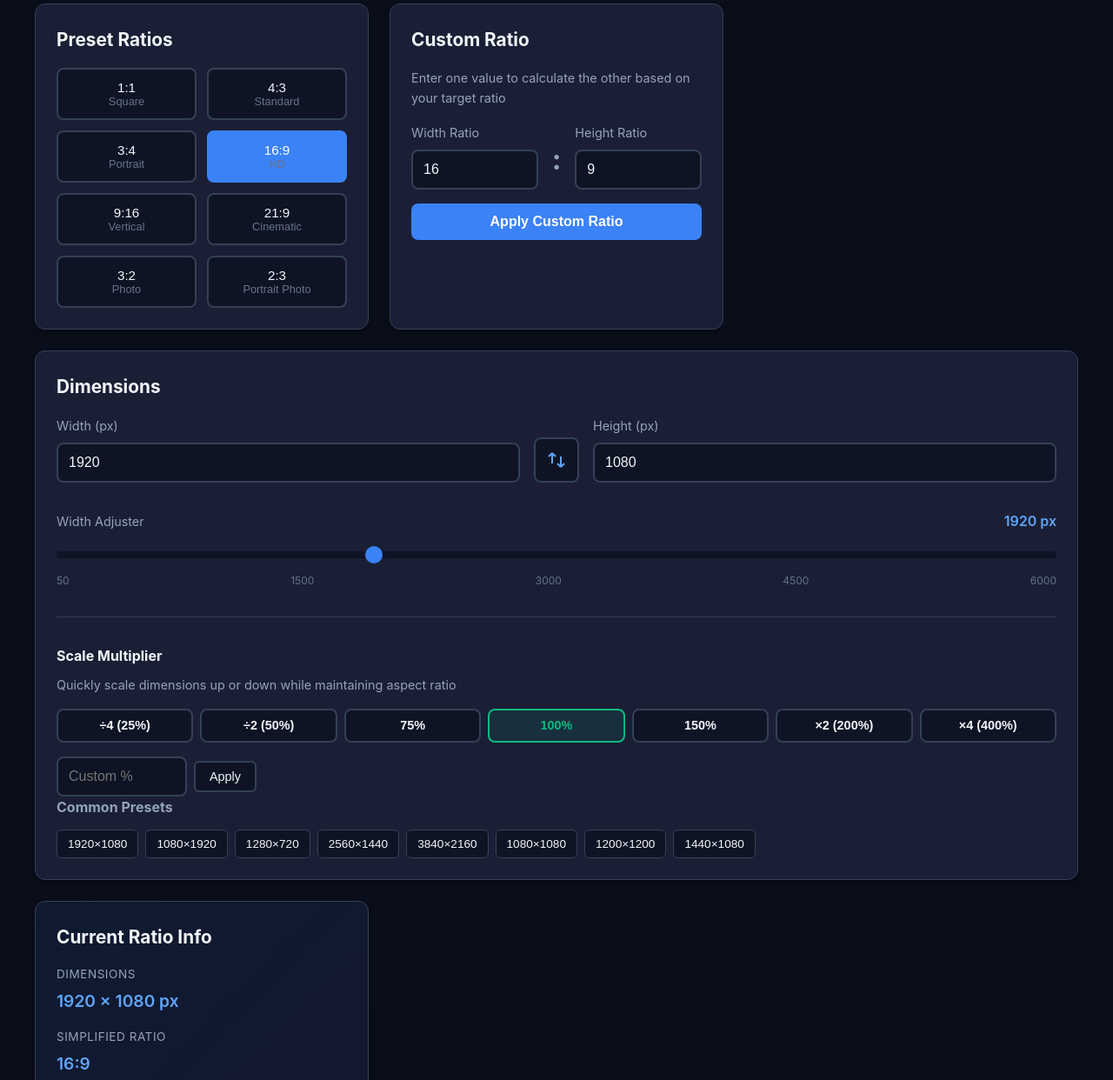
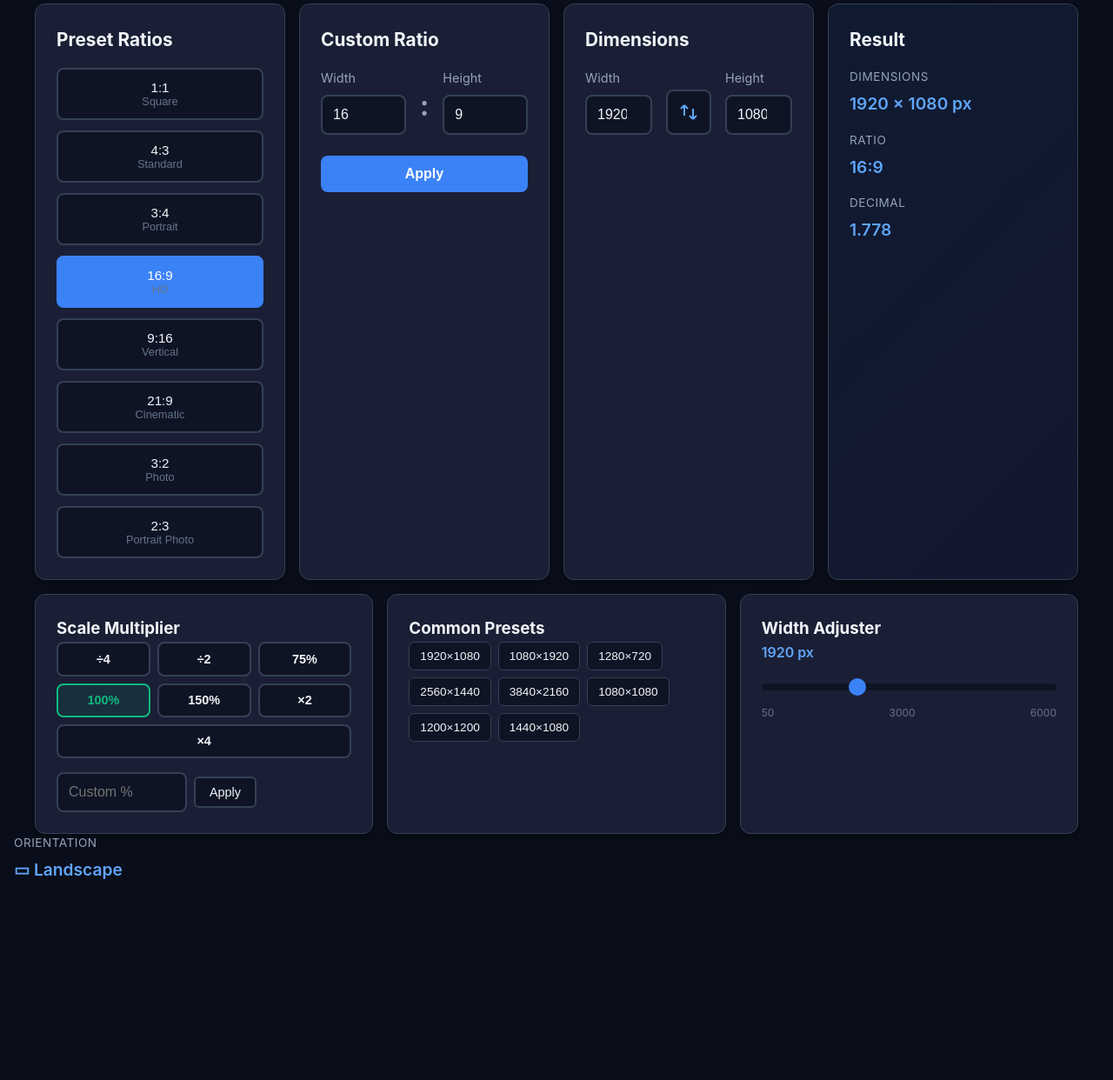
Before and after one commit to shawnisikli/Aspect_Ratio_Helper, a plain HTML site: page index.html in a window 1280 px wide. Shown: the part 263-1505 px from the top of the page at 87% size. After the commit the page ends 1310 px from the top, so only its background shows below. Drawn offline with Linux system fonts and the light colour scheme; a script that the page names is missing.

Commit message:
Improve UI layout and fix crop functionality - Move video editor controls to top for less scrolling - Remove gray overlay from crop tools - Fix 9:16 ratio boundary enforcement in image editor - Maximize crop presets to fit image bounds - Reorganize calculator with compact grid layout - Download FFmpeg files locally for CORS fix

```diff
--- a/editor.js
+++ b/editor.js
@@ -185,15 +185,17 @@ function selectCropRatio(ratio, btnElement) {
     cropData.ratio = ratio.width && ratio.height ? { width: ratio.width, height: ratio.height } : null;
 
     if (cropData.ratio) {
-        // Adjust crop area to match ratio
+        // Calculate maximum crop area that fits within canvas at target ratio
         const targetRatio = cropData.ratio.width / cropData.ratio.height;
-        const currentRatio = cropData.width / cropData.height;
+        const canvasRatio = canvas.width / canvas.height;
 
-        if (currentRatio > targetRatio) {
-            // Too wide, adjust width
+        if (canvasRatio > targetRatio) {
+            // Canvas is wider than target ratio, constrain by height
+            cropData.height = canvas.height;
             cropData.width = cropData.height * targetRatio;
         } else {
-            // Too tall, adjust height
+            // Canvas is taller than target ratio, constrain by width
+            cropData.width = canvas.width;
             cropData.height = cropData.width / targetRatio;
         }
 
@@ -300,16 +302,36 @@ function setupCropHandlers() {
             if (cropData.x < 0) {
                 cropData.width += cropData.x;
                 cropData.x = 0;
+                // Recalculate height if ratio is locked
+                if (cropData.ratio) {
+                    const targetRatio = cropData.ratio.width / cropData.ratio.height;
+                    cropData.height = cropData.width / targetRatio;
+                }
             }
             if (cropData.y < 0) {
                 cropData.height += cropData.y;
                 cropData.y = 0;
+                // Recalculate width if ratio is locked
+                if (cropData.ratio) {
+                    const targetRatio = cropData.ratio.width / cropData.ratio.height;
+                    cropData.width = cropData.height * targetRatio;
+                }
             }
             if (cropData.x + cropData.width > canvas.width) {
                 cropData.width = canvas.width - cropData.x;
+                // Recalculate height if ratio is locked
+                if (cropData.ratio) {
+                    const targetRatio = cropData.ratio.width / cropData.ratio.height;
+                    cropData.height = cropData.width / targetRatio;
+                }
             }
             if (cropData.y + cropData.height > canvas.height) {
                 cropData.height = canvas.height - cropData.y;
+                // Recalculate width if ratio is locked
+                if (cropData.ratio) {
+                    const targetRatio = cropData.ratio.width / cropData.ratio.height;
+                    cropData.width = cropData.height * targetRatio;
+                }
             }
 
             // Minimum size
--- a/index.html
+++ b/index.html
@@ -20,37 +20,35 @@
         </div>
 
         <div class="tab-content active" id="calculator">
-        <div class="grid">
-            <!-- Preset Ratios Section -->
+        <div class="calculator-layout">
+            <!-- Top Row: Compact Controls -->
+            <div class="calculator-controls-top">
                 <div class="card">
                     <h2>Preset Ratios</h2>
                     <div class="preset-grid" id="presetRatios"></div>
                 </div>
 
-            <!-- Custom Ratio Input -->
                 <div class="card">
                     <h2>Custom Ratio</h2>
-                <p class="help-text">Enter one value to calculate the other based on your target ratio</p>
                     <div class="ratio-input-group">
                         <div class="input-wrapper">
-                        <label for="ratioWidth">Width Ratio</label>
+                            <label for="ratioWidth">Width</label>
                             <input type="number" id="ratioWidth" min="1" step="1" placeholder="16">
                         </div>
                         <span class="ratio-separator">:</span>
                         <div class="input-wrapper">
-                        <label for="ratioHeight">Height Ratio</label>
+                            <label for="ratioHeight">Height</label>
                             <input type="number" id="ratioHeight" min="1" step="1" placeholder="9">
                         </div>
                     </div>
-                <button id="applyCustomRatio" class="btn-primary">Apply Custom Ratio</button>
+                    <button id="applyCustomRatio" class="btn-primary" style="width: 100%; margin-top: 0.5rem;">Apply</button>
                 </div>
 
-            <!-- Pixel Dimensions -->
-            <div class="card card-large">
+                <div class="card">
                     <h2>Dimensions</h2>
                     <div class="dimension-controls">
                         <div class="input-group">
-                        <label for="widthPx">Width (px)</label>
+                            <label for="widthPx">Width</label>
                             <input type="number" id="widthPx" min="1" step="1" placeholder="1920">
                         </div>
                         <button id="swapBtn" class="btn-swap" title="Swap dimensions">
@@ -59,37 +57,43 @@
                             </svg>
                         </button>
                         <div class="input-group">
-                        <label for="heightPx">Height (px)</label>
+                            <label for="heightPx">Height</label>
                             <input type="number" id="heightPx" min="1" step="1" placeholder="1080">
                         </div>
                     </div>
+                </div>
 
-                <div class="slider-section">
-                    <div class="slider-header">
-                        <label for="widthSlider">Width Adjuster</label>
-                        <span id="sliderValue" class="slider-value">1920 px</span>
+                <div class="card card-info">
+                    <h2>Result</h2>
+                    <div class="info-grid">
+                        <div class="info-item">
+                            <span class="info-label">Dimensions</span>
+                            <span class="info-value" id="currentDimensions">—</span>
                         </div>
-                    <input type="range" id="widthSlider" min="50" max="6000" value="1920" step="1">
-                    <div class="slider-marks">
-                        <span>50</span>
-                        <span>1500</span>
-                        <span>3000</span>
-                        <span>4500</span>
-                        <span>6000</span>
+                        <div class="info-item">
+                            <span class="info-label">Ratio</span>
+                            <span class="info-value" id="simplifiedRatio">—</span>
+                        </div>
+                        <div class="info-item">
+                            <span class="info-label">Decimal</span>
+                            <span class="info-value" id="decimalRatio">—</span>
+                        </div>
+                    </div>
                 </div>
             </div>
 
-                <div class="multiplier-section">
+            <!-- Bottom Row: Additional Controls -->
+            <div class="calculator-controls-bottom">
+                <div class="card">
                     <h3>Scale Multiplier</h3>
-                    <p class="help-text">Quickly scale dimensions up or down while maintaining aspect ratio</p>
                     <div class="multiplier-controls">
-                        <button class="multiplier-btn" data-multiplier="0.25">÷4 (25%)</button>
-                        <button class="multiplier-btn" data-multiplier="0.5">÷2 (50%)</button>
+                        <button class="multiplier-btn" data-multiplier="0.25">÷4</button>
+                        <button class="multiplier-btn" data-multiplier="0.5">÷2</button>
                         <button class="multiplier-btn" data-multiplier="0.75">75%</button>
                         <button class="multiplier-btn multiplier-reset" data-multiplier="1">100%</button>
                         <button class="multiplier-btn" data-multiplier="1.5">150%</button>
-                        <button class="multiplier-btn" data-multiplier="2">×2 (200%)</button>
-                        <button class="multiplier-btn" data-multiplier="4">×4 (400%)</button>
+                        <button class="multiplier-btn" data-multiplier="2">×2</button>
+                        <button class="multiplier-btn" data-multiplier="4">×4</button>
                     </div>
                     <div class="custom-multiplier">
                         <input type="number" id="customMultiplier" placeholder="Custom %" min="1" step="1">
@@ -97,27 +101,26 @@
                     </div>
                 </div>
 
-                <div class="preset-dimensions">
+                <div class="card">
                     <h3>Common Presets</h3>
                     <div class="preset-buttons" id="pixelPresets"></div>
                 </div>
+
+                <div class="card">
+                    <h3>Width Adjuster</h3>
+                    <div class="slider-header">
+                        <span id="sliderValue" class="slider-value">1920 px</span>
                     </div>
-
-            <!-- Current Ratio Display -->
-            <div class="card card-info">
-                <h2>Current Ratio Info</h2>
-                <div class="info-grid">
-                    <div class="info-item">
-                        <span class="info-label">Dimensions</span>
-                        <span class="info-value" id="currentDimensions">—</span>
+                    <input type="range" id="widthSlider" min="50" max="6000" value="1920" step="1">
+                    <div class="slider-marks">
+                        <span>50</span>
+                        <span>3000</span>
+                        <span>6000</span>
                     </div>
-                    <div class="info-item">
-                        <span class="info-label">Simplified Ratio</span>
-                        <span class="info-value" id="simplifiedRatio">—</span>
                 </div>
-                    <div class="info-item">
-                        <span class="info-label">Decimal Ratio</span>
-                        <span class="info-value" id="decimalRatio">—</span>
+            </div>
+        </div>
+        </div>
                     </div>
                     <div class="info-item">
                         <span class="info-label">Orientation</span>
@@ -208,7 +211,7 @@
                 </div>
 
                 <div class="video-editor-main" id="videoEditorMain" style="display: none;">
-                    <div class="video-sidebar">
+                    <div class="video-controls-top">
                         <div class="card">
                             <h2>Video Info</h2>
                             <div class="info-grid">
--- a/styles.css
+++ b/styles.css
@@ -96,6 +96,24 @@ h1 {
     display: grid;
     grid-template-columns: repeat(auto-fit, minmax(320px, 1fr));
     gap: 1.5rem;
+}
+
+.calculator-layout {
+    display: flex;
+    flex-direction: column;
+    gap: 1rem;
+}
+
+.calculator-controls-top {
+    display: grid;
+    grid-template-columns: repeat(auto-fit, minmax(250px, 1fr));
+    gap: 1rem;
+}
+
+.calculator-controls-bottom {
+    display: grid;
+    grid-template-columns: repeat(auto-fit, minmax(280px, 1fr));
+    gap: 1rem;
 }
 
 .card {
@@ -583,7 +601,6 @@ input[type="range"]::-moz-range-thumb:hover {
 .crop-box {
     position: absolute;
     border: 2px solid var(--accent);
-    box-shadow: 0 0 0 9999px rgba(0, 0, 0, 0.5);
     cursor: move;
     pointer-events: auto;
 }
@@ -628,10 +645,15 @@ input[type="range"]::-moz-range-thumb:hover {
 }
 
 .video-editor-main {
+    display: flex;
+    flex-direction: column;
+    gap: 1.5rem;
+}
+
+.video-controls-top {
     display: grid;
-    grid-template-columns: 320px 1fr;
-    gap: 1.5rem;
-    align-items: start;
+    grid-template-columns: repeat(auto-fit, minmax(280px, 1fr));
+    gap: 1rem;
 }
 
 .video-sidebar {
```
Also changed, not shown: 1 other file. Lines whose indentation alone changed are shown as unchanged.
